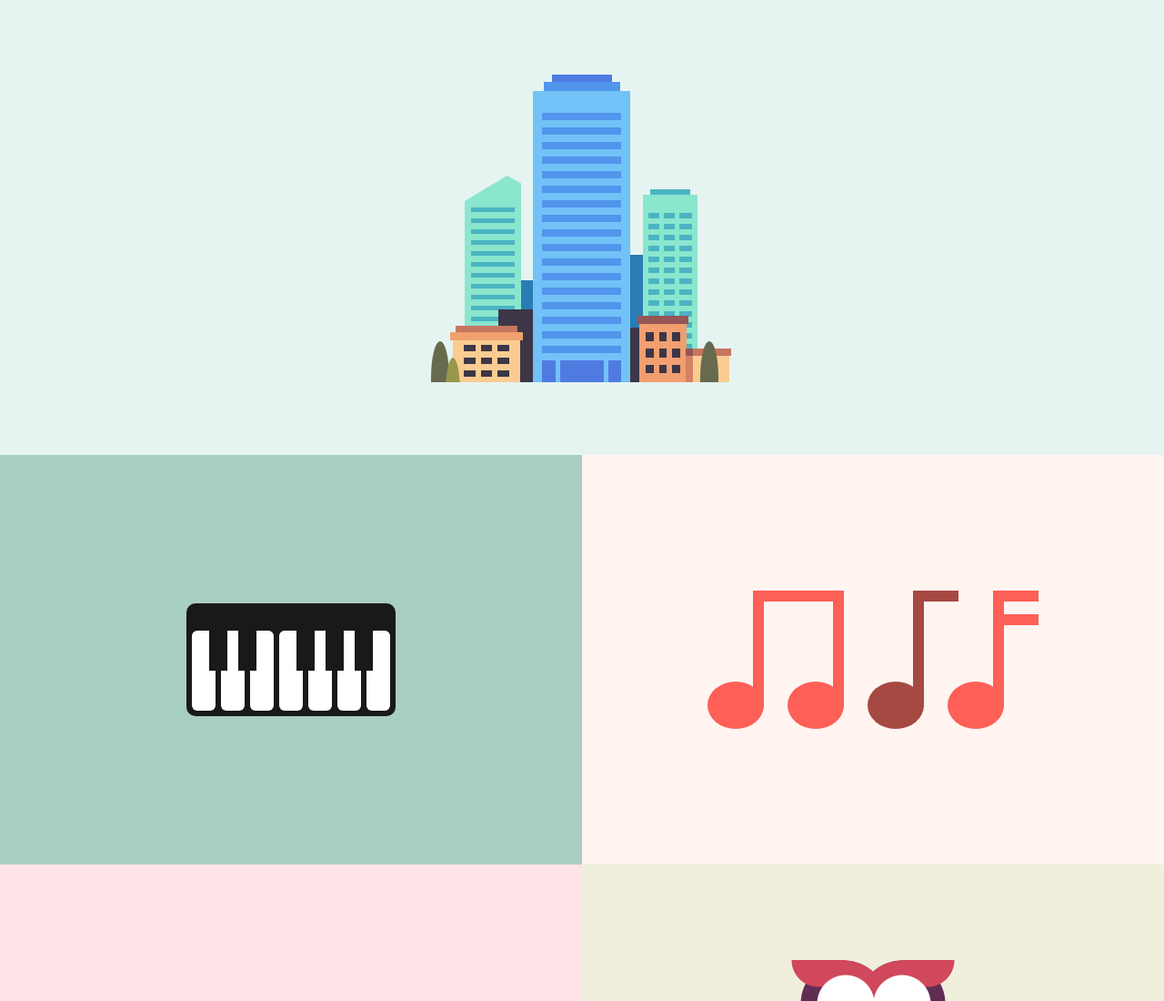
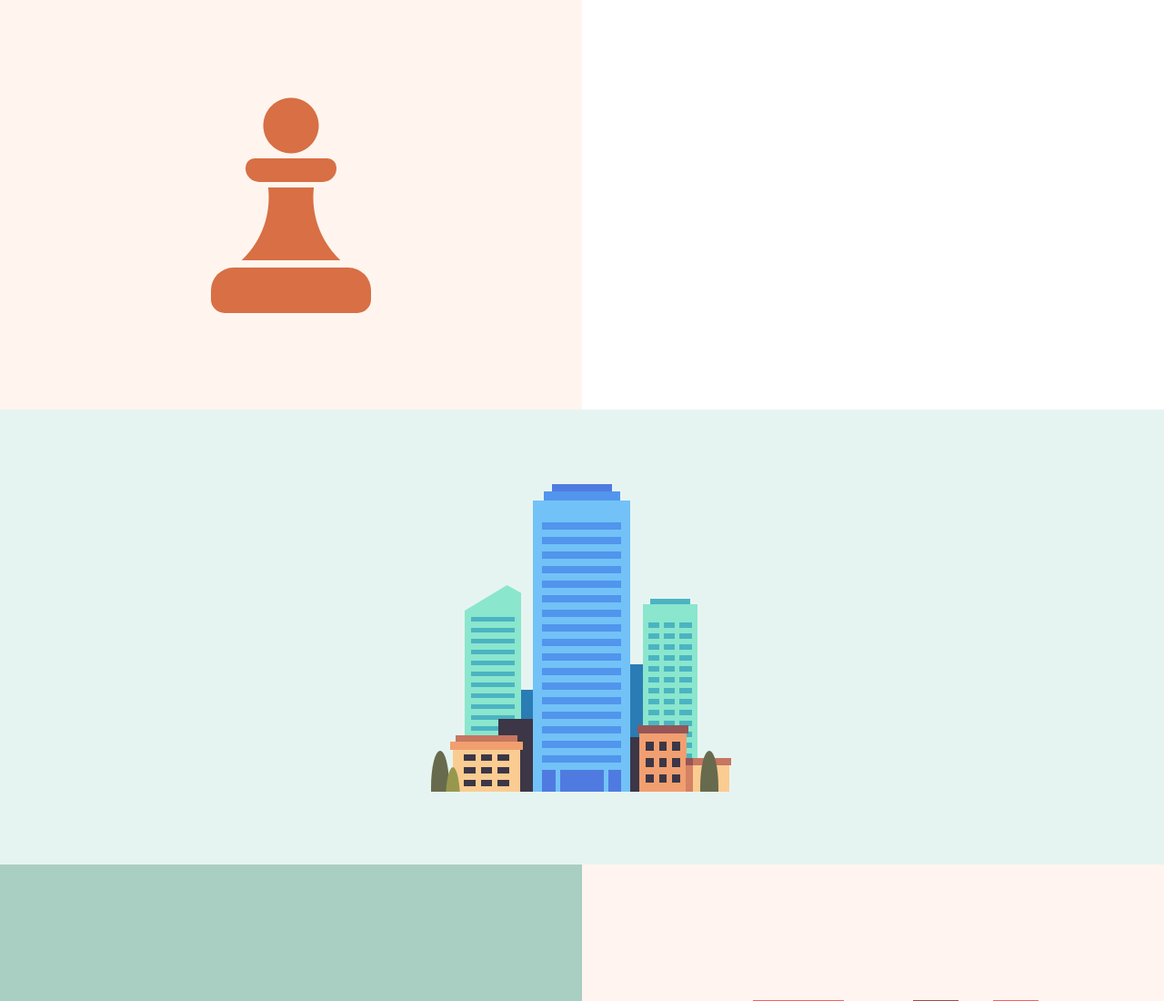
Before and after one commit to arman-borkhani/single-div, a website: page index.html in a window 1280 px wide. Shown: the top 1100 px of the page at 91% size. Drawn offline with Linux system fonts and the light colour scheme.

Commit message:
Add pawn

```diff
--- /dev/null
+++ b/SCSS/_pawn.scss
@@ -0,0 +1,46 @@
+#pawn {
+  --jelly-bean: #d86f45;
+  --bg-color: #fff5ee;
+
+  background-color: var(--bg-color);
+
+  div {
+    position: absolute;
+    width: 176px;
+    height: 238px;
+    top: 50%;
+    left: 50%;
+    transform: translate(-50%, -50%);
+    background:
+    radial-gradient(var(--jelly-bean) 30px, transparent 31px) center 1px / 62px 62px,
+    radial-gradient(var(--bg-color) 94px, transparent 95px) -126px 16px / 190px 190px,
+    radial-gradient(var(--bg-color) 94px, transparent 95px) 112px 16px / 190px 190px,
+    linear-gradient(var(--jelly-bean), var(--jelly-bean)) center 100px / 110px 80px;
+    background-repeat: no-repeat;
+  }
+
+  div::before,
+  div::after {
+    content: "";
+    display: block;
+    position: absolute;
+  }
+
+  div::before {
+    width: 176px;
+    height: 50px;
+    bottom: 0;
+    left: 0;
+    background-color: var(--jelly-bean);
+    border-radius: 25px 25px 15px 15px;
+  }
+
+  div::after {
+    width: 100px;
+    height: 26px;
+    top: 68px;
+    left: 38px;
+    background-color: var(--jelly-bean);
+    border-radius: 10px 10px 15px 15px;
+  }
+}
--- a/SCSS/main.scss
+++ b/SCSS/main.scss
@@ -6,3 +6,4 @@
 @import "piano";
 @import "notes";
 @import "skyscraper";
+@import "pawn";
--- a/index.html
+++ b/index.html
@@ -8,6 +8,9 @@
 </head>
 <body>
   <div class="wrapper">
+    <div class="entry" id="pawn">
+      <div></div>
+    </div>
     <div class="entry entry--full" id="skyscraper">
       <div></div>
     </div>
```
Also changed, not shown: style.css, 1 other file.
